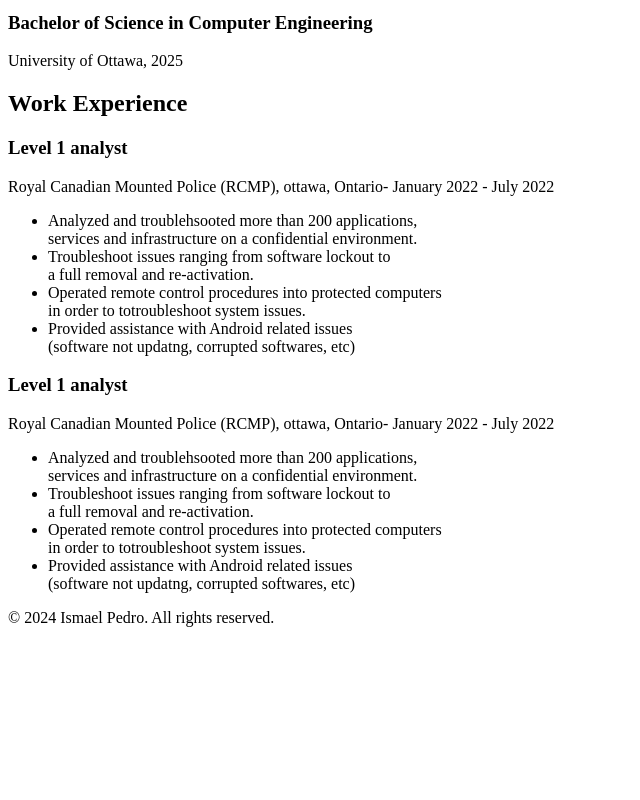
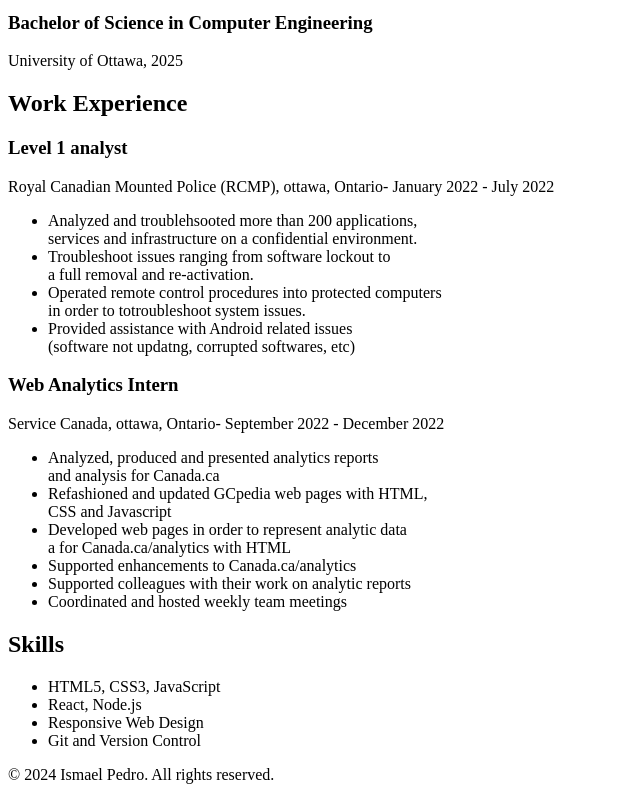
Before and after one commit to Ismael1001/Portfolio, a plain HTML site: page public/index.html in a window 1280 px wide. Shown: the part 340-1140 px from the top of the page, without its empty margins (0-640 px from the left). Before the commit the page ends 983 px from the top, so only its background shows below. Drawn offline with Linux system fonts and the light colour scheme.

Commit message:
Section for skills added

```diff
--- a/public/index.html
+++ b/public/index.html
@@ -49,20 +49,32 @@
       </div>
 
       <div class="info">
-        <h3>Level 1 analyst</h3>
-        <p>Royal Canadian Mounted Police (RCMP), ottawa, Ontario- January 2022 - July 2022</p>
+        <h3>Web Analytics Intern</h3>
+        <p>Service Canada, ottawa, Ontario- September 2022 - December 2022</p>
         <ul>
-          <li>Analyzed and troublehsooted more than 200 applications,<br>
-             services and infrastructure on a confidential environment.</li>
-          <li>Troubleshoot issues ranging from software lockout to <br>
-             a full removal and re-activation.</li>
-          <li>Operated remote control procedures into protected computers<br>
-             in order to totroubleshoot system issues.</li>
-          <li>Provided assistance with Android related issues <br>
-             (software not updatng, corrupted softwares, etc)</li>
+          <li>Analyzed, produced and presented analytics reports<br>
+            and analysis for Canada.ca</li>
+          <li>Refashioned and updated GCpedia web pages with HTML,<br>
+            CSS and Javascript</li>
+          <li>Developed web pages in order to represent analytic data <br>
+            a for Canada.ca/analytics with HTML</li>
+          <li>Supported enhancements to Canada.ca/analytics</li>
+          <li>Supported colleagues with their work on analytic reports</li>
+          <li>Coordinated and hosted weekly team meetings</li>
         </ul>
       </div>
     </section>
+
+    <section id="skills">
+        <h2>Skills</h2>
+        <ul>
+          <li>HTML5, CSS3, JavaScript</li>
+          <li>React, Node.js</li>
+          <li>Responsive Web Design</li>
+          <li>Git and Version Control</li>
+        </ul>
+      </section>
+
 
 
 
```
